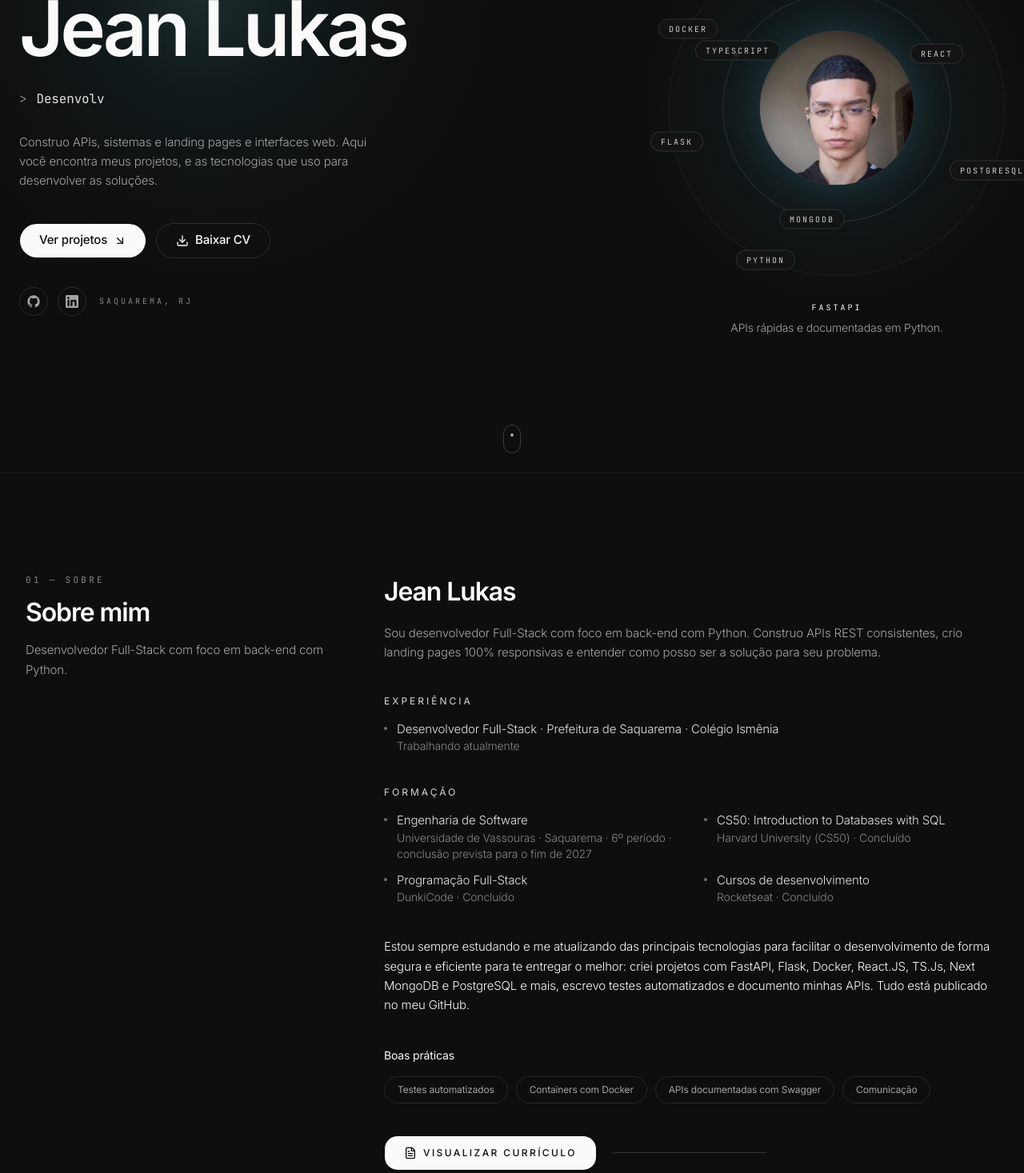
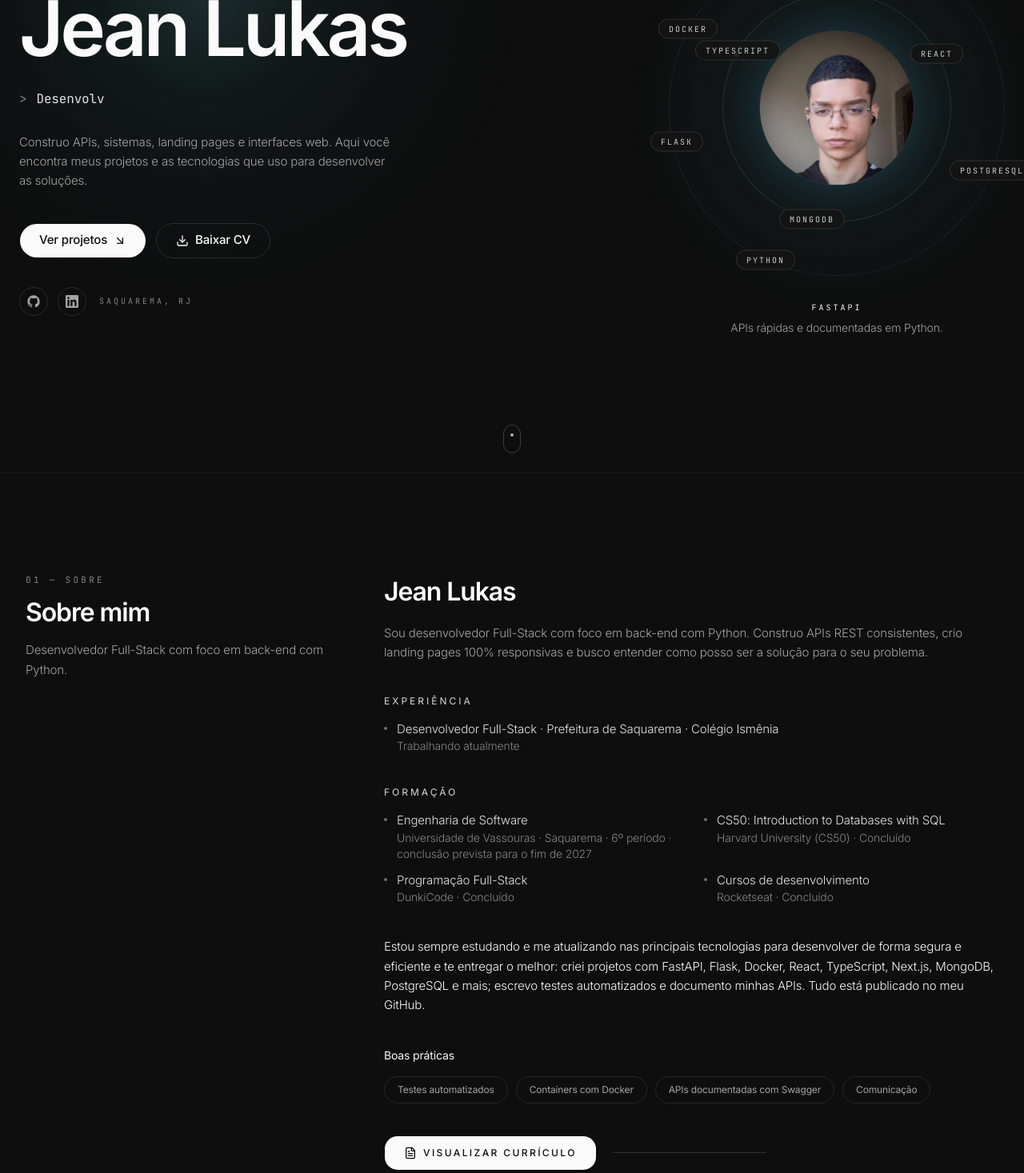
Before and after one commit to Jeanlukas1/portifolio_web_2.0, a React (Vite) app: page / in a window 1280 px wide. Shown: the part 209-1676 px from the top of the page at 80% size. Built offline with nearby package versions, Linux system fonts and the light colour scheme.

Commit message:
Conteúdo: correções de texto no hero, Sobre e destaque

```diff
--- a/src/data/profile.ts
+++ b/src/data/profile.ts
@@ -10,14 +10,14 @@ export const profile: Profile = {
   role: 'Desenvolvedor Full-Stack',
   location: 'Saquarema, RJ',
   heroBio:
-    'Construo APIs, sistemas e landing pages e interfaces web. Aqui você encontra meus projetos, e as tecnologias que uso para desenvolver as soluções.',
+    'Construo APIs, sistemas, landing pages e interfaces web. Aqui você encontra meus projetos e as tecnologias que uso para desenvolver as soluções.',
   typingPhrases: ['Desenvolvedor Full-Stack', 'Desenvolvedor Back-End', 'Desenvolvedor Python', 'Desenvolvedor de APIs REST'],
   aboutTagline: 'Desenvolvedor Full-Stack com foco em back-end com Python.',
   about: [
-    'Sou desenvolvedor Full-Stack com foco em back-end com Python. Construo APIs REST consistentes, crio landing pages 100% responsivas e entender como posso ser a solução para seu problema.',
+    'Sou desenvolvedor Full-Stack com foco em back-end com Python. Construo APIs REST consistentes, crio landing pages 100% responsivas e busco entender como posso ser a solução para o seu problema.',
   ],
   highlight:
-    'Estou sempre estudando e me atualizando das principais tecnologias para facilitar o desenvolvimento de forma segura e eficiente para te entregar o melhor: criei projetos com FastAPI, Flask, Docker, React.JS, TS.Js, Next MongoDB e PostgreSQL e mais, escrevo testes automatizados e documento minhas APIs. Tudo está publicado no meu GitHub.',
+    'Estou sempre estudando e me atualizando nas principais tecnologias para desenvolver de forma segura e eficiente e te entregar o melhor: criei projetos com FastAPI, Flask, Docker, React, TypeScript, Next.js, MongoDB, PostgreSQL e mais; escrevo testes automatizados e documento minhas APIs. Tudo está publicado no meu GitHub.',
   differentials: ['Testes automatizados', 'Containers com Docker', 'APIs documentadas com Swagger', 'Comunicação'],
   contactText:
     'Estou aberto a projetos, colaborações e boas conversas sobre tecnologia. Respondo em até 2 dias úteis.',
```
